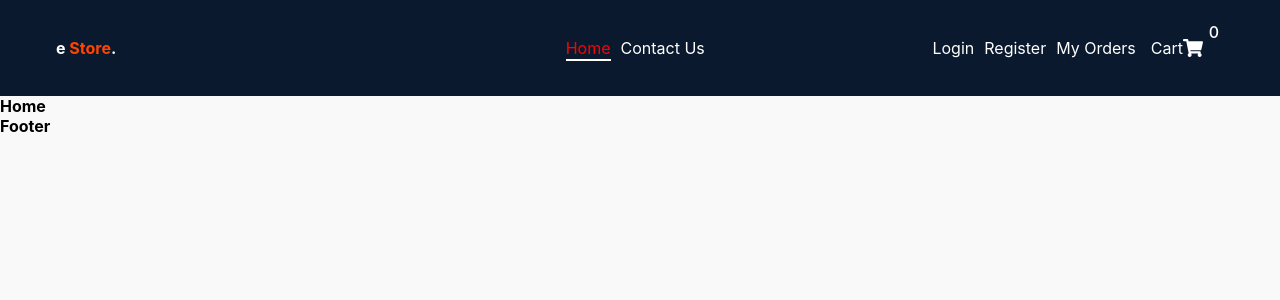
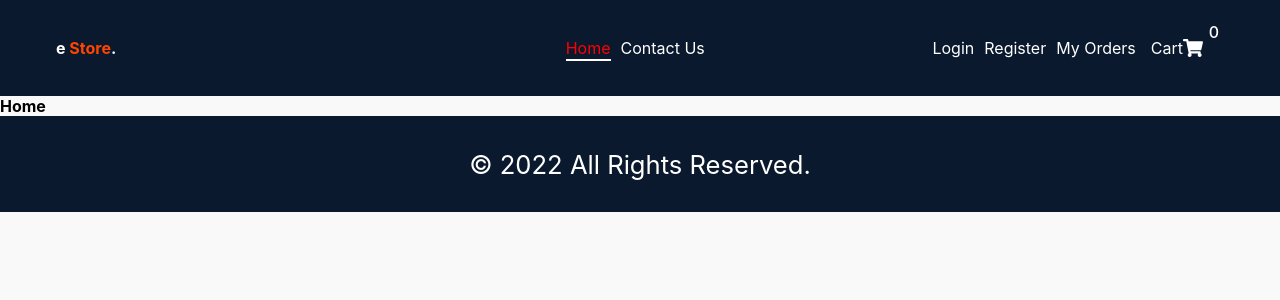
Before and after one commit to DoWhatYouL0ve/ecommerce_store, a React (Create React App) app: page / in a window 1280 px wide. Shown: the top 300 px of the page. Built offline with nearby package versions, Linux system fonts and the light colour scheme.

Commit message:
add: footer styled

```diff
--- a/src/common/components/footer/Footer.tsx
+++ b/src/common/components/footer/Footer.tsx
@@ -1,9 +1,8 @@
 import { StyledFooter } from './styles/StyledFooter'
 
+const date = new Date()
+const year = date.getFullYear()
+
 export const Footer = () => {
-  return (
-    <StyledFooter>
-      <h1>Footer</h1>
-    </StyledFooter>
-  )
+  return <StyledFooter>&copy; {year} All Rights Reserved.</StyledFooter>
 }
--- a/src/common/components/footer/styles/StyledFooter.ts
+++ b/src/common/components/footer/styles/StyledFooter.ts
@@ -1,3 +1,14 @@
 import styled from 'styled-components'
 
-export const StyledFooter = styled.footer``
+export const StyledFooter = styled.footer`
+  background-color: ${({ theme }) => theme.colors.darkBlue};
+  color: ${({ theme }) => theme.colors.white};
+  font-size: 1.6rem;
+  display: flex;
+  justify-content: center;
+  align-items: center;
+  height: 6rem;
+  p {
+    color: ${({ theme }) => theme.colors.white};
+  }
+`
```
